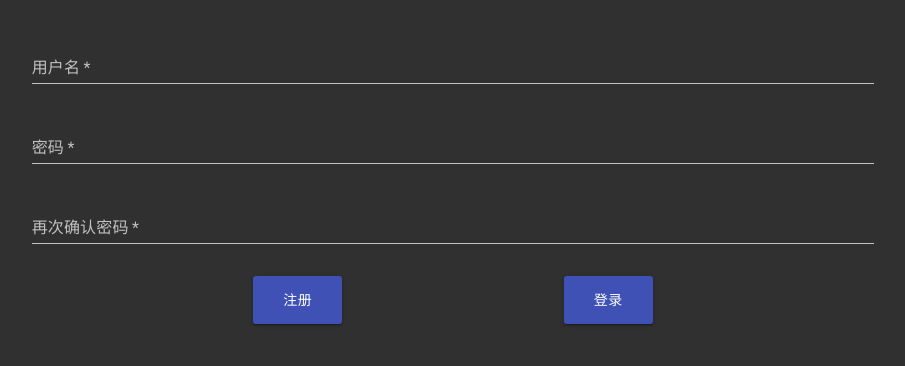
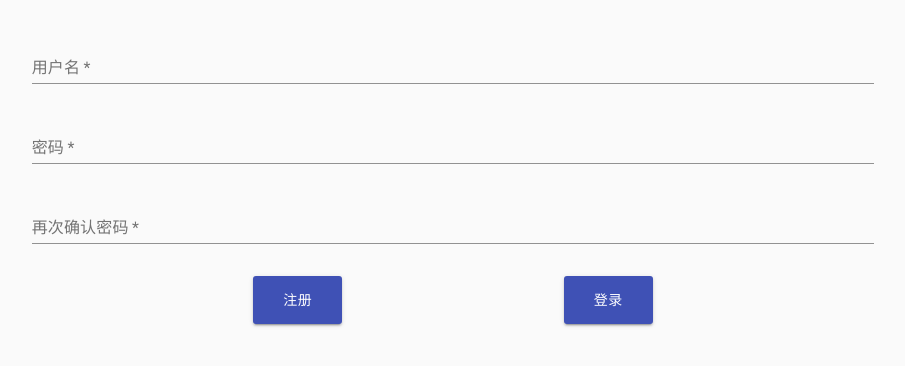
Before and after one commit to coldhurt/simple-manager-fe, a React (Create React App) app: page /register in a window 1280 px wide. Shown: the part 220-586 px from the top of the page, without its empty margins (187-1092 px from the left). Built offline with nearby package versions, Linux system fonts and the light colour scheme.

Commit message:
add setting, change theme

```diff
--- a/src/App.tsx
+++ b/src/App.tsx
@@ -2,20 +2,20 @@ import React from 'react'
 import Router from './route'
 import './App.css'
 import Message, { MessageProps } from './components/Message'
-import { connect } from 'react-redux'
+import { connect, useSelector } from 'react-redux'
 import { IUtilState } from './store/modules/util/types'
 import {
   showMessageAction,
   hideMessageAction,
 } from './store/modules/util/actions'
-import { AppState } from './store/modules'
+import { AppState, getTheme } from './store/modules'
 import {
   Container,
   CssBaseline,
   makeStyles,
   ThemeProvider,
 } from '@material-ui/core'
-import { darkTheme } from './theme'
+import { darkTheme, theme } from './theme'
 
 export type MessageActionProps = {
   util: IUtilState
@@ -48,9 +48,10 @@ const AppComponent = () => {
 
 const App: React.SFC<MessageActionProps> = ({ util, hideMessageAction }) => {
   console.log(darkTheme)
+  const themeState = useSelector(getTheme)
   return (
     <div className='app-container'>
-      <ThemeProvider theme={darkTheme}>
+      <ThemeProvider theme={themeState === 'night' ? darkTheme : theme}>
         <Message {...util.message} handleClose={hideMessageAction} />
         <AppComponent />
       </ThemeProvider>
--- a/src/i18n/index.ts
+++ b/src/i18n/index.ts
@@ -48,6 +48,10 @@ const i18nData: Record<string, MultiLangText> = {
     en: 'Logout',
     zh: '退出',
   },
+  Setting: {
+    en: 'Setting',
+    zh: '设置',
+  },
 }
 
 const getText = (key: string) => {
--- a/src/route/index.tsx
+++ b/src/route/index.tsx
@@ -138,6 +138,16 @@ const routes: IRouteItem[] = [
       />
     ),
   },
+  {
+    path: ['/NewIM/user/setting'],
+    exact: true,
+    component: (props: Object) => (
+      <LazyLoadModule
+        {...props}
+        resolve={() => import('../view/NewIM/User/Setting')}
+      />
+    ),
+  },
 
   {
     path: '*',
--- a/src/store/modules/index.ts
+++ b/src/store/modules/index.ts
@@ -1,6 +1,7 @@
 import friendReducer from './friend'
 import sessionReducer from './session'
 import authReducer from './auth'
+import settingReducer from './setting'
 import utilReducer from './util/reducers'
 import { combineReducers } from 'redux'
 
@@ -8,6 +9,7 @@ export const reducerMaps = {
   friend: friendReducer,
   session: sessionReducer,
   auth: authReducer,
+  setting: settingReducer,
   util: utilReducer,
 }
 
@@ -23,5 +25,6 @@ export const getChatBoxMessages = (state: AppState) =>
   state.session.chatboxMessage
 export const getFriend = (state: AppState) => state.friend
 export const getUserList = (state: AppState) => state.friend.users
+export const getTheme = (state: AppState) => state.setting.theme
 
 export default rootReducer
--- /dev/null
+++ b/src/store/modules/setting/index.ts
@@ -0,0 +1,25 @@
+import { ISettingAction, THEME_CHANGE, ThemeType, ISettingState } from './types'
+
+const DEFAULT_SETTING_STATE: ISettingState = {
+  theme: 'light',
+}
+
+export const changeThemeAction = (data: ThemeType) => ({
+  type: THEME_CHANGE,
+  data,
+})
+
+export default function settingReducer(
+  state: ISettingState = DEFAULT_SETTING_STATE,
+  action: ISettingAction
+): ISettingState {
+  switch (action.type) {
+    case THEME_CHANGE:
+      return {
+        ...state,
+        theme: action.data,
+      }
+    default:
+      return state
+  }
+}
--- /dev/null
+++ b/src/store/modules/setting/types.ts
@@ -0,0 +1,24 @@
+// action types
+export const THEME_CHANGE = 'THEME_CHANGE'
+export const LOGOUT = 'LOGOUT'
+
+export const actionTypes = {
+  THEME_CHANGE,
+}
+
+export type ThemeType = 'night' | 'light'
+
+export interface ISettingState {
+  theme: ThemeType
+}
+
+export interface IChangeThemeAction {
+  type: typeof THEME_CHANGE
+  data: ThemeType
+}
+
+export interface ILogoutAction {
+  type: typeof LOGOUT
+}
+
+export type ISettingAction = IChangeThemeAction | ILogoutAction
--- a/src/theme/index.ts
+++ b/src/theme/index.ts
@@ -1,6 +1,10 @@
 import { createMuiTheme } from '@material-ui/core'
 
-const theme = createMuiTheme({})
+const theme = createMuiTheme({
+  palette: {
+    type: 'light',
+  },
+})
 
 const darkTheme = createMuiTheme({
   palette: {
--- /dev/null
+++ b/src/view/NewIM/User/Setting.tsx
@@ -0,0 +1,62 @@
+import React from 'react'
+import { makeStyles, Theme, createStyles } from '@material-ui/core/styles'
+import List from '@material-ui/core/List'
+import ListItem from '@material-ui/core/ListItem'
+import ListItemIcon from '@material-ui/core/ListItemIcon'
+import ListItemSecondaryAction from '@material-ui/core/ListItemSecondaryAction'
+import ListItemText from '@material-ui/core/ListItemText'
+import ListSubheader from '@material-ui/core/ListSubheader'
+import Switch from '@material-ui/core/Switch'
+import WifiIcon from '@material-ui/icons/Wifi'
+import { useSelector, useDispatch } from 'react-redux'
+import { getTheme } from '../../../store/modules'
+import { changeThemeAction } from '../../../store/modules/setting'
+import { HeaderBar } from '../../../components'
+
+const useStyles = makeStyles((theme: Theme) =>
+  createStyles({
+    root: {
+      marginTop: 20,
+      width: '100%',
+      backgroundColor: theme.palette.background.paper,
+    },
+  })
+)
+
+function Setting() {
+  const classes = useStyles()
+  const theme = useSelector(getTheme)
+  const dispatch = useDispatch()
+  const onChangeTheme = () => {
+    dispatch(changeThemeAction(theme === 'light' ? 'night' : 'light'))
+  }
+
+  return (
+    <>
+      <HeaderBar title={'Settings'} showBack />
+      <List
+        subheader={<ListSubheader>Settings</ListSubheader>}
+        className={classes.root}
+      >
+        <ListItem>
+          <ListItemIcon>
+            <WifiIcon />
+          </ListItemIcon>
+          <ListItemText id='switch-list-label-wifi' primary='Dark Theme' />
+          <ListItemSecondaryAction>
+            <Switch
+              edge='end'
+              onChange={onChangeTheme}
+              checked={theme === 'night'}
+              inputProps={{ 'aria-labelledby': 'switch-list-label-wifi' }}
+            />
+          </ListItemSecondaryAction>
+        </ListItem>
+      </List>
+    </>
+  )
+}
+
+export default {
+  view: Setting,
+}
--- a/src/view/NewIM/User/index.tsx
+++ b/src/view/NewIM/User/index.tsx
@@ -10,6 +10,7 @@ import {
   Container,
 } from '@material-ui/core'
 import ArrowForwardIcon from '@material-ui/icons/ArrowForward'
+import SettingIcon from '@material-ui/icons/Settings'
 import {
   Link as RouterLink,
   LinkProps as RouterLinkProps,
@@ -28,7 +29,6 @@ const useStyles = makeStyles({
     flexGrow: 1,
   },
   user: {
-    // background: '#eee',
     marginTop: 60,
     padding: 10,
     alignItems: 'center',
@@ -65,9 +65,6 @@ const User: React.SFC = () => {
         Post('/api/admin/logout').then(() => {
           history.push('/login')
         })
-        // alert('退出')
-        // chat.deleteSession(_id)
-        // onDelete(_id)
       },
     })
   }
@@ -92,6 +89,18 @@ const User: React.SFC = () => {
           <ListItemText primary={userInfo.nickname || userInfo.username} />
           <ArrowForwardIcon />
         </ListItem>
+        <ListItem
+          button
+          disableGutters
+          className={classes.user}
+          onClick={() => history.push('/NewIM/user/setting')}
+        >
+          <ListItemIcon>
+            <SettingIcon />
+          </ListItemIcon>
+          <ListItemText primary={getText('Setting')} />
+          <ArrowForwardIcon />
+        </ListItem>
       </List>
     </Container>
   ) : null
```
